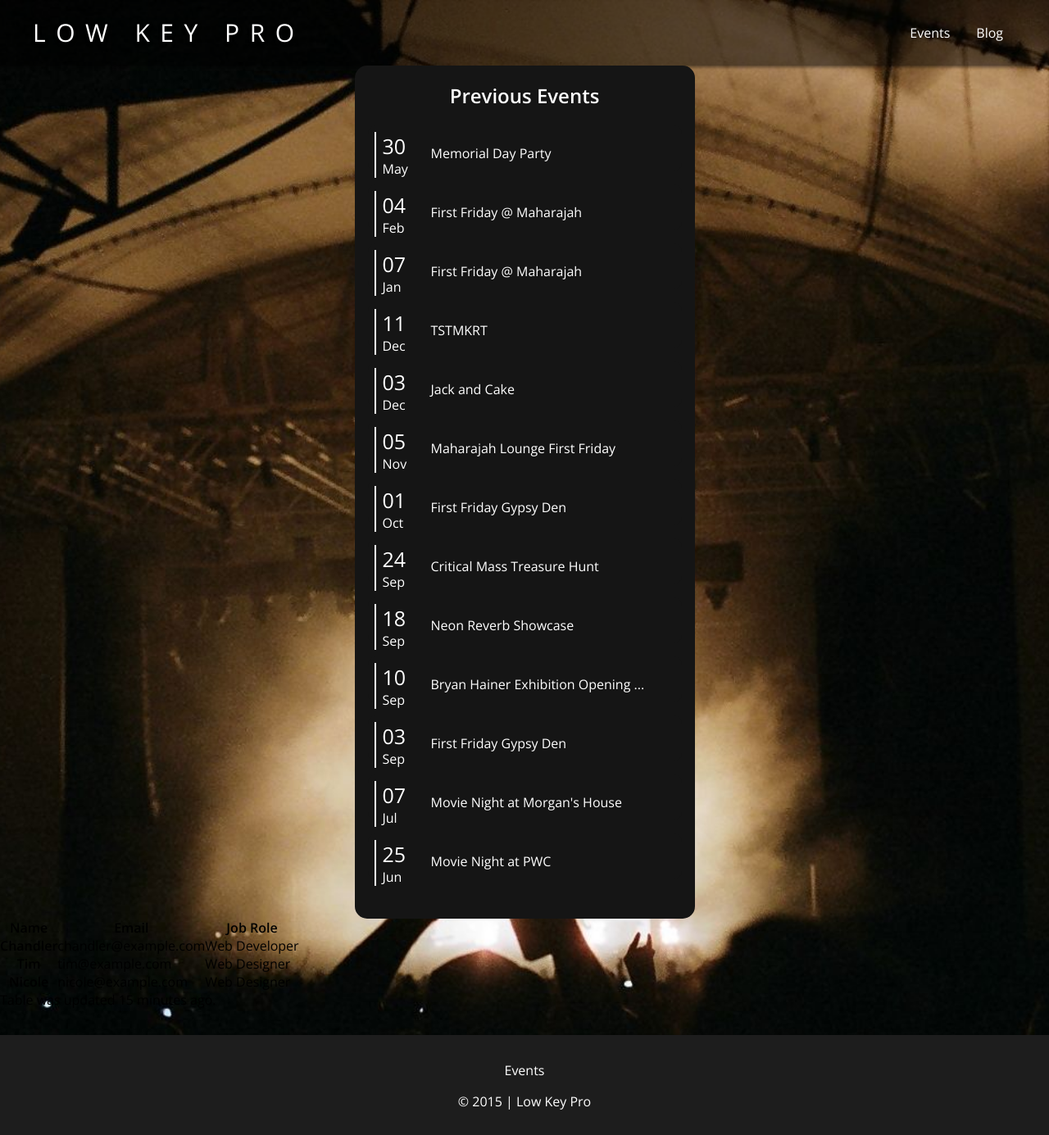
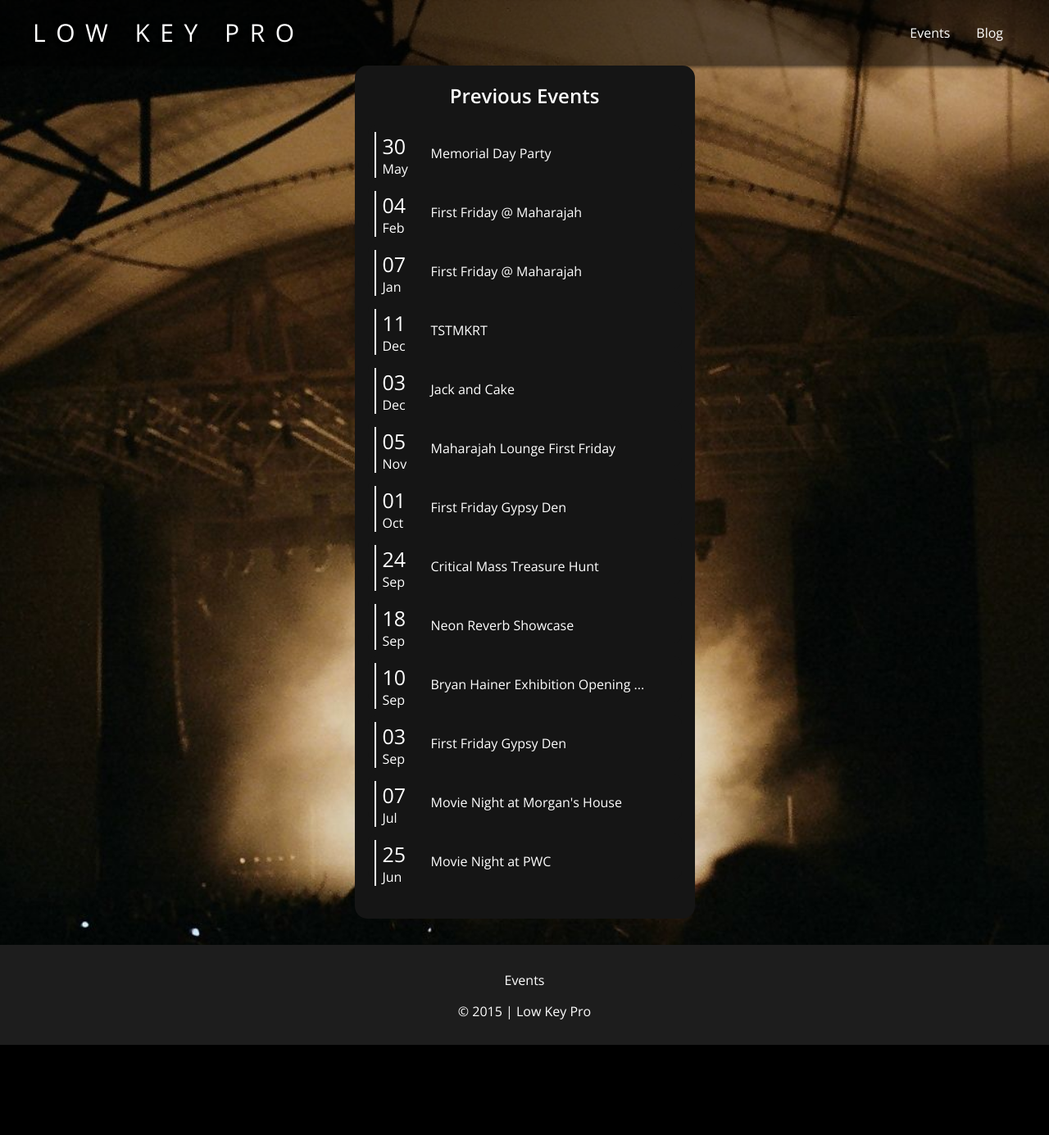
Before and after one commit to coltonfitzgerald/low-key-pro, a Jekyll site: the page built from events.html, in a window 1280 px wide. Shown: the whole page at 82% size. Built offline with Jekyll 4.4.1, drawn with Linux system fonts in a browser that asks for light colours; after the commit the page ends 1275 px from its top, so only the background shows below that.

Commit message:
Accidently pushed this code to prod

```diff
--- a/events.html
+++ b/events.html
@@ -23,36 +23,3 @@ permalink: /events/
     </section>
   </ul>
 </main>
-
-
-<table>
-  <thead>
-    <tr>
-      <th scope="col">Name</th>
-      <th scope="col">Email</th>
-      <th scope="col">Job Role</th>
-    </tr>
-  </thead>
-  <tfoot>
-    <tr>
-      <td colspan="3">Table was updated 15 minutes ago.</td>
-    </tr>
-  </tfoot>
-  <tbody>
-    <tr>
-      <th scope="row">Chandler</th>
-      <td>chandler@example.com</td>
-      <td>Web Developer</td>
-    </tr>
-    <tr>
-      <th scope="row">Tim</th>
-      <td>tim@example.com</td>
-      <td>Web Designer</td>
-    </tr>
-    <tr>
-      <th scope="row">Nicole</th>
-      <td>nicole@example.com</td>
-      <td>Web Designer</td>
-    </tr>
-  </tbody>
-</table>
```
